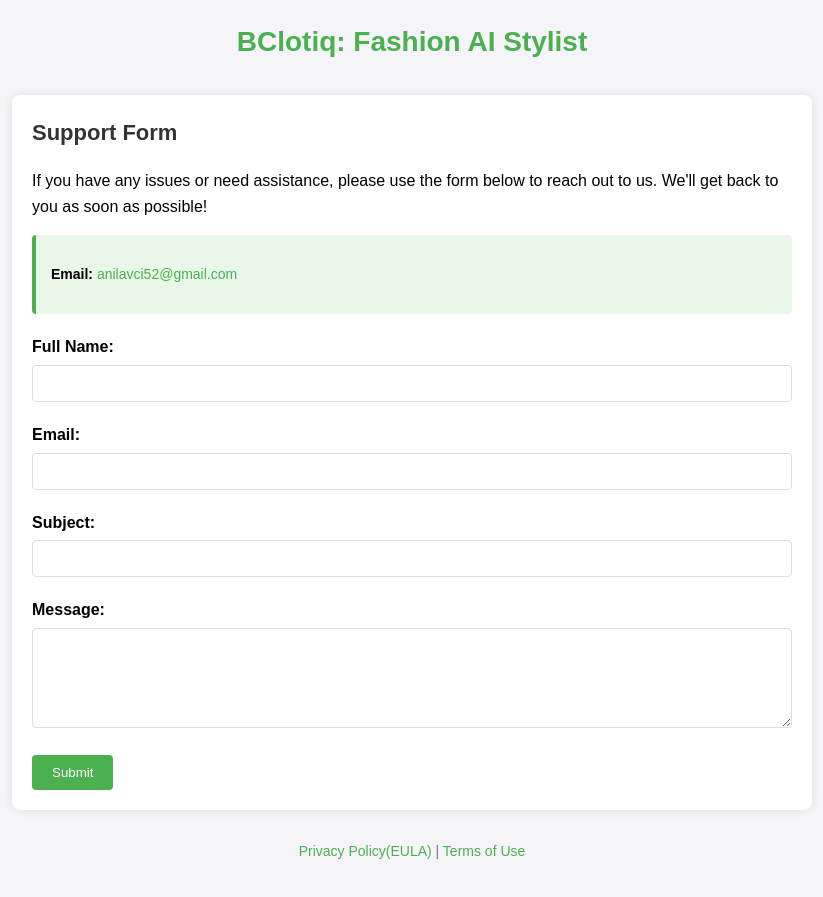
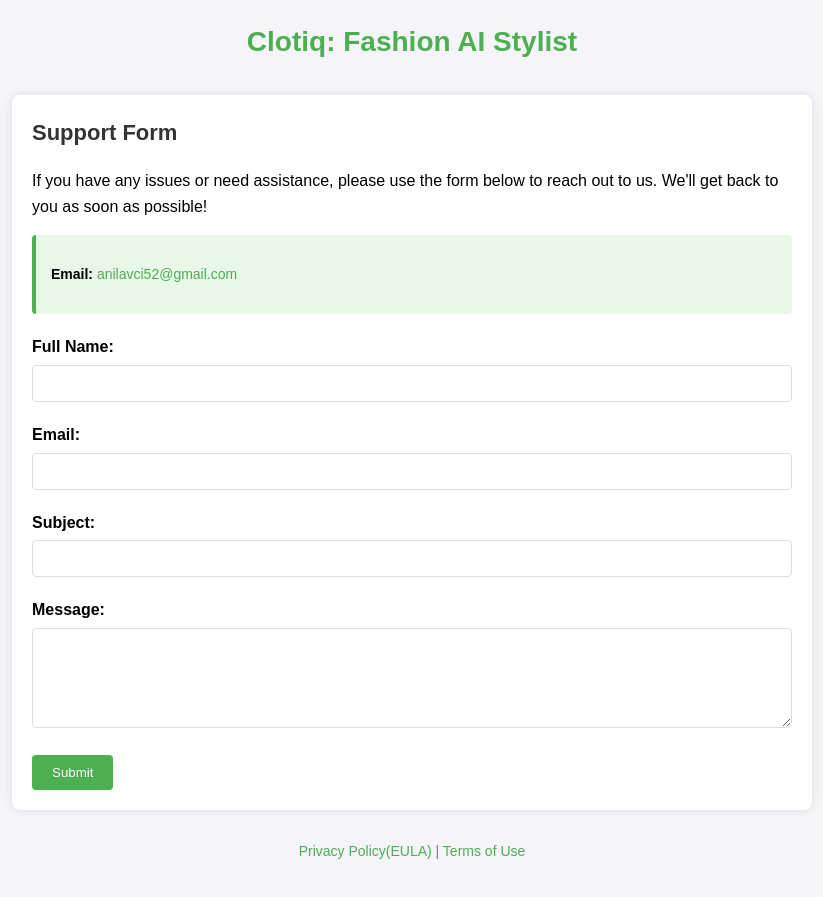
Before and after one commit to anlavc/ClotiqContactForm, a plain HTML site: page index.html in a window 1280 px wide. Shown: the whole page, without its empty margins (228-1051 px from the left). Drawn offline with Linux system fonts and the light colour scheme.

Commit message:
fix.html

```diff
--- a/index.html
+++ b/index.html
@@ -119,7 +119,7 @@
     <div class="container">
         <!-- App Name -->
         <div class="header">
-            <h1>BClotiq: Fashion AI Stylist</h1>
+            <h1>Clotiq: Fashion AI Stylist</h1>
         </div>
 
         <!-- Support Form Information -->
```
